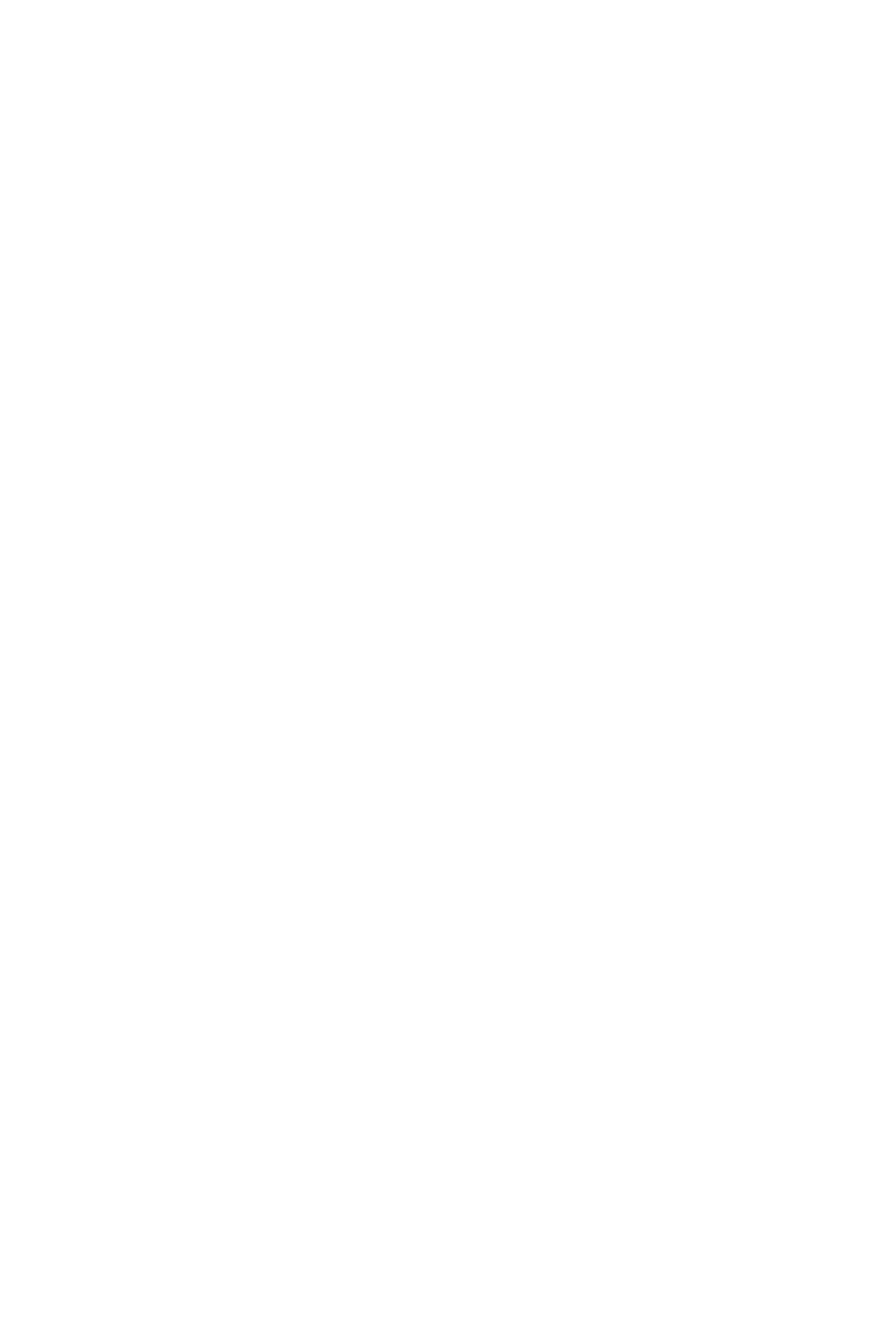
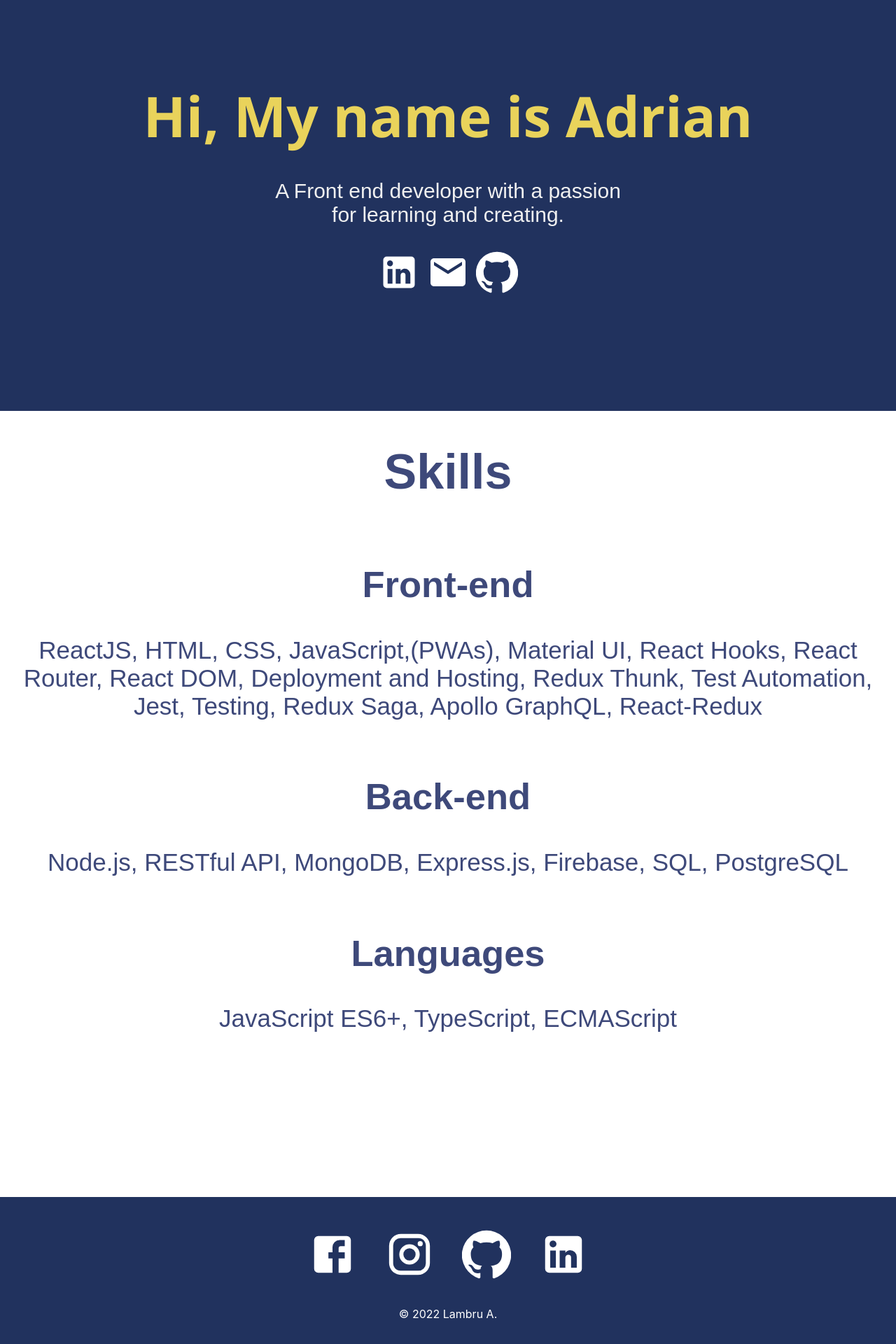
Before and after one commit to lambrugeorge/Website-Portofolio, a React (Create React App) app: page / in a window 1280 px wide. Shown: the part 213-2133 px from the top of the page at 70% size. Before the commit the page ends 800 px from the top, so only its background shows below. Built offline with nearby package versions, Linux system fonts and the light colour scheme.

Commit message:
Created Home and Experience Page

```diff
--- a/src/App.js
+++ b/src/App.js
@@ -4,7 +4,7 @@ import Home from './pages/Home';
 import Projects from './pages/Projects';
 import Experience from './pages/Experience';
 import Navbar from './components/Navbar';
-
+import Footer from './components/Footer';
 
 function App() {
   return (
@@ -16,6 +16,7 @@ function App() {
           <Route path='/projects' element={<Projects />} />
           <Route path='/experience' element={<Experience />} />
         </Routes>
+        <Footer />
       </Router>
     </div>
   );
--- /dev/null
+++ b/src/components/Footer.js
@@ -0,0 +1,21 @@
+import React from 'react';
+import { Instagram, GitHub, Facebook, LinkedIn } from '@material-ui/icons';
+import '../styles/Footer.css'
+
+
+
+function Footer() {
+  return (
+    <footer className='footer'>
+      <div className='socialMedia'>
+        <Facebook />
+        <Instagram />
+        <GitHub />
+        <LinkedIn />
+      </div>
+      <p>&copy; 2022 Lambru A.</p>
+    </footer>
+  );
+}
+
+export default Footer;
--- a/src/components/Navbar.js
+++ b/src/components/Navbar.js
@@ -1,11 +1,21 @@
 import React from 'react'
-import { Link } from 'react-router-dom'
+import { Link, useLocation } from 'react-router-dom'
 import "../styles/Navbar.css"
 import ReorderIcon from '@material-ui/icons/Reorder';
-import { useState } from 'react';
+import { useState, useEffect } from 'react';
+
 
 function Navbar() {
 const [expandNavbar, setExpandNavbar] = useState(false);
+
+const location = useLocation();
+
+useEffect(() => {
+  setExpandNavbar(false);
+}, [location]);
+
+
+
   return (
     <div className="navbar" id={expandNavbar ? "open" : "close"}>
        <div className="toggleButton">
--- a/src/pages/Experience.js
+++ b/src/pages/Experience.js
@@ -1,8 +1,24 @@
 import React from 'react'
+import {
+  VerticalTimeline,
+  VerticalTimelineElement
+} from 'react-vertical-timeline-component'
+import 'react-vertical-timeline-component/style.min.css'
+import { School } from '@material-ui/icons'
 
 function Experience() {
   return (
-    <div>Experience</div>
+    <div className='experience'>
+      <VerticalTimeline lineColor='#3e497a'>
+        <VerticalTimelineElement
+          className='vertical-timeline-element--education'
+          date="2010-2014"
+          iconStyle={{ background: "#3e497a", color: "#fff" }}
+          icon={<School />}
+        >
+        </VerticalTimelineElement>
+      </VerticalTimeline>
+    </div>
   )
 }
 
--- a/src/pages/Home.js
+++ b/src/pages/Home.js
@@ -1,8 +1,36 @@
 import React from 'react'
+import { LinkedIn, Email, GitHub } from '@material-ui/icons'
+import '../styles/Home.css'
+
 
 function Home() {
   return (
-    <div>Home</div>
+    <div className='home'>
+      <div className='about'>
+        <h2>Hi, My name is Adrian</h2>
+        <div className='prompt'>
+          <p>A Front end developer with a passion for learning and creating.</p>
+          <LinkedIn />
+          <Email />
+          <GitHub />
+        </div>
+      </div>
+      <div className='skills'>
+        <h1>Skills</h1>
+        <div className='category'>
+          <h2>Front-end</h2>
+          <p>ReactJS, HTML, CSS, JavaScript,(PWAs), Material UI, React Hooks, React Router, React DOM, Deployment and Hosting, Redux Thunk, Test Automation, Jest, Testing, Redux Saga, Apollo GraphQL, React-Redux</p>
+        </div>
+        <div className='category'>
+          <h2>Back-end</h2>
+          <p>Node.js, RESTful API, MongoDB, Express.js, Firebase, SQL, PostgreSQL</p>
+        </div>
+        <div className='category'>
+          <h2>Languages</h2>
+          <p>JavaScript ES6+, TypeScript, ECMAScript</p>
+        </div>
+      </div>
+    </div>
   )
 }
 
--- /dev/null
+++ b/src/styles/Footer.css
@@ -0,0 +1,28 @@
+.footer {
+       width: 100%;
+       height: 200px;
+       background: #21325e;
+       display: flex;
+       justify-content: center;
+       align-items: center;
+       flex-direction: column;
+       padding-top: 10px;
+       margin-top: 200px;
+     }
+
+     .socialMedia svg {
+       color: white;
+       margin: 20px;
+       font-size: 70px;
+       cursor: pointer;
+     }
+
+     .footer p {
+       color: white;
+     }
+
+     @media only screen and (max-width: 600px) {
+       .footer svg {
+         font-size: 50px;
+       }
+     }
--- /dev/null
+++ b/src/styles/Home.css
@@ -0,0 +1,80 @@
+.home {
+       width: 100%;
+       align-items: center;
+       font-family: "Arial", sans-serif;
+       color: #3e497a;
+     }
+
+     .about {
+       width: 100%;
+       height: calc(100vh - 100px);
+       display: flex;
+       flex-direction: column;
+       justify-content: center;
+       align-items: center;
+       text-align: center;
+       background-color: #21325e;
+       color: #f0f0f0;
+     }
+
+     .about h2 {
+       font-family: "Segoe UI", Tahoma, Geneva, Verdana, sans-serif;
+       font-size: 80px;
+       color: #e9d35b;
+       height: 50px;
+     }
+
+     .about .prompt {
+       width: 40%;
+       font-size: 30px;
+     }
+     .prompt svg {
+       font-size: 60px;
+       margin: 5px;
+       color: white;
+     }
+
+     .skills {
+       font-size: 35px;
+       width: 100%;
+       display: flex;
+       justify-content: center;
+       flex-direction: column;
+       align-items: center;
+     }
+
+     .skills h1 {
+       color: #3e497a;
+     }
+
+     .skills .list {
+       list-style: none;
+       width: 60%;
+     }
+
+     .list span {
+       font-size: 20px;
+     }
+
+     @media only screen and (max-width: 600px) {
+       .about h2 {
+         font-size: 40px;
+       }
+
+       .about .prompt {
+         margin-top: 10px;
+         font-size: 20px;
+         width: 80%;
+       }
+
+       .skills {
+         text-align: center;
+       }
+       .list {
+         padding: 0;
+       }
+
+       .skills h2 {
+         font-size: 30px;
+       }
+     }
```
